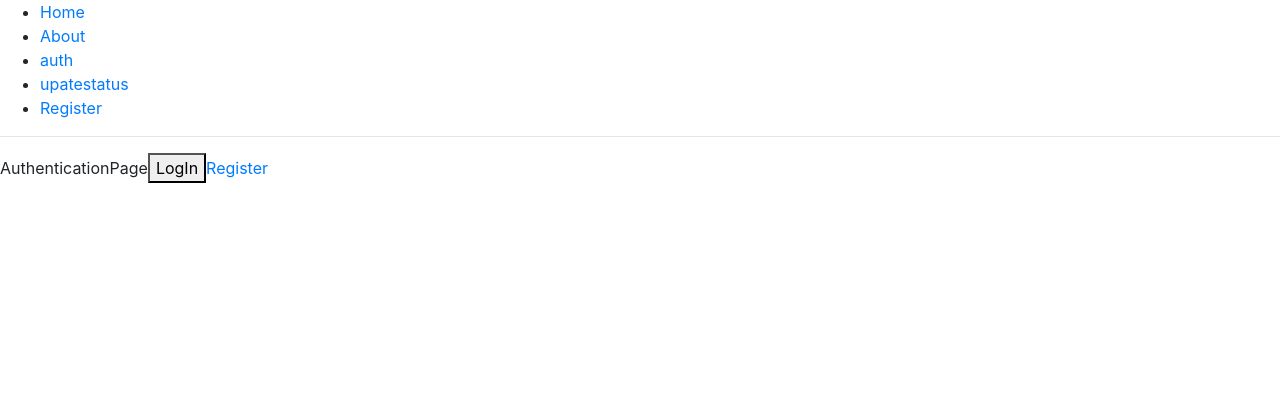
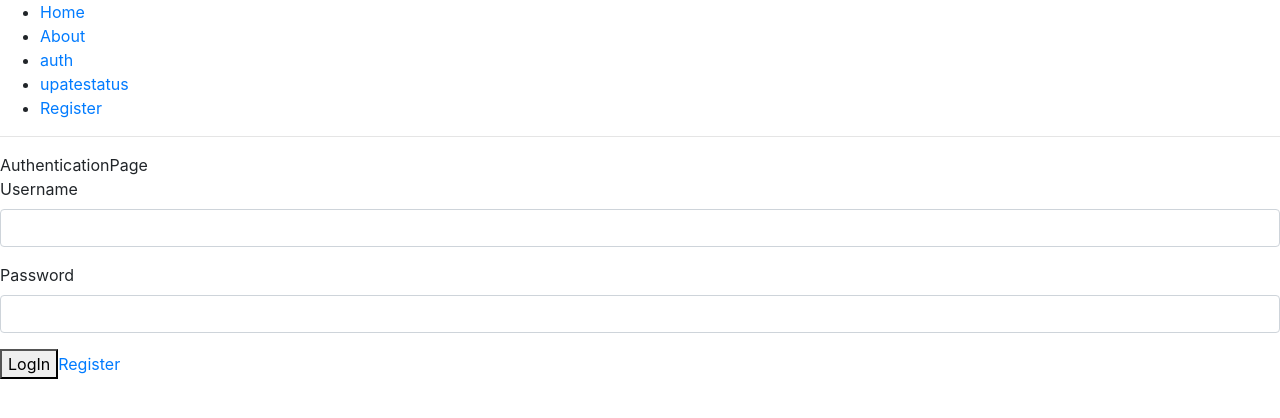
Before and after one commit to SquallHalle/Supermarkt_LiveTracker, a React (Vite) app in the folder ClientApp/: page /auth in a window 1280 px wide. Shown: the top 418 px of the page. Built offline with nearby package versions, Linux system fonts and the light colour scheme.

Commit message:
Authentication added Password + Username Field

```diff
--- a/ClientApp/src/pages/Authentication/Authentication.tsx
+++ b/ClientApp/src/pages/Authentication/Authentication.tsx
@@ -1,5 +1,5 @@
 import * as React from "react";
-import { Button, ButtonTypes } from "../../components/index";
+import { TextField, TextFieldTypes, Button, ButtonTypes } from "../../components/index";
 import { useDispatch, useSelector } from "react-redux";
 import { User } from "../../types/User";
 import { loginUser } from "../../store/userActions";
@@ -25,6 +25,8 @@ export const Authentication = () => {
   return (
     <div>
       AuthenticationPage
+      <TextField title = "Username" Type={TextFieldTypes.Normal} />
+      <TextField title = "Password" Type={TextFieldTypes.Password} />
       <Button
         Type={ButtonTypes.Confirm}
         onClick={() => {
```
